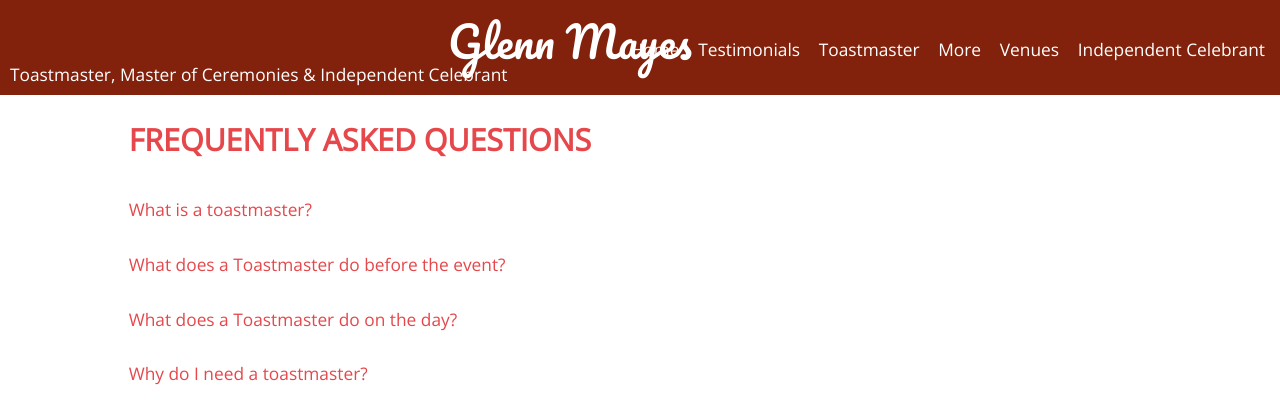
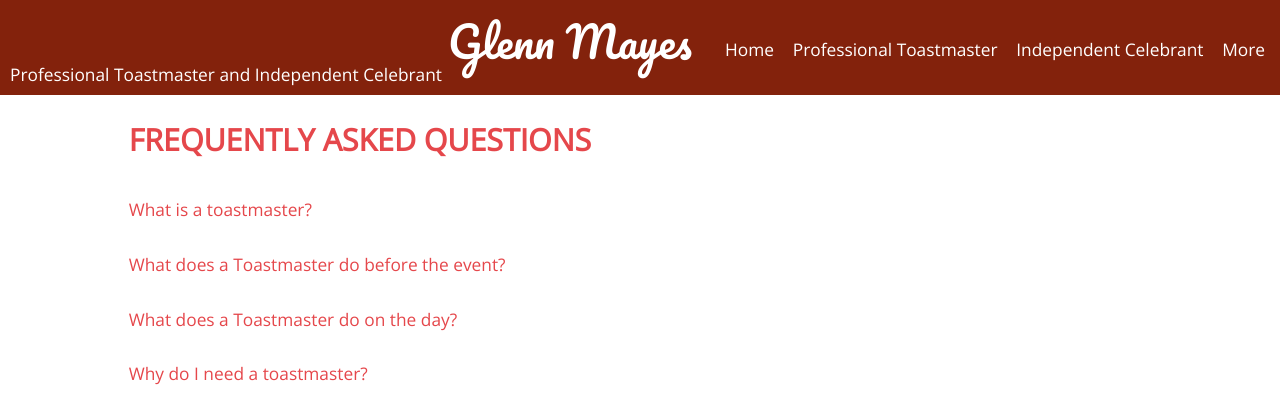
Before and after one commit to RSStudios/EssexCelebrant, an ASP.NET MVC app: page /FAQ in a window 1280 px wide. Shown: the top 417 px of the page. Run offline with ASP.NET Core 8 and stand-ins for ASP.NET MVC 5, Linux system fonts and the light colour scheme; style sheets or scripts are compiled from the project's sources; the project's own start-up code is not run, and a stand-in starts its controllers and pages; some libraries are stand-ins or nearby versions.

Commit message:
Menu updated

```diff
--- a/EssexCelebrant/Content/CSS/Menu.css
+++ b/EssexCelebrant/Content/CSS/Menu.css
@@ -47,6 +47,9 @@
   color: #fff;
   font-family: 'Pacifico', cursive;
   font-weight: normal; }
+  .glenn-title a {
+    color: #fff;
+    text-decoration: none; }
 
 .toastmaster-logo {
   margin: 0 0 0 10px;
--- a/EssexCelebrant/Content/CSS/Menu.min.css
+++ b/EssexCelebrant/Content/CSS/Menu.min.css
@@ -1 +1 @@
-nav{position:absolute;right:5px;top:23px;padding-right:5px;}nav ul{list-style-type:none;margin:0;overflow:hidden;}nav li{float:left;}nav li a,nav .dropbtn{display:inline-block;color:#fff;text-align:center;padding:0 5px;text-decoration:none;}nav li a:hover,nav .submenu:hover .dropbtn{background-color:#f00;text-decoration:none;}nav li.submenu{display:inline-block;}nav .submenu-content{display:none;position:absolute;background-color:#f9f9f9;min-width:160px;box-shadow:0 8px 16px 0 rgba(0,0,0,.2);z-index:1;}nav .submenu-content a{color:#000;padding:12px 16px;text-decoration:none;display:block;text-align:left;}nav .submenu-content a:hover{background-color:#f1f1f1;}nav .submenu:hover .submenu-content{display:block;}.glenn-title{position:absolute;top:15px;left:35%;padding:0;font-size:245%;color:#fff;font-family:'Pacifico',cursive;font-weight:normal;}.toastmaster-logo{margin:0 0 0 10px;padding:0;font-size:100%;color:#fff;position:absolute;top:48px;}
+nav{position:absolute;right:5px;top:23px;padding-right:5px;}nav ul{list-style-type:none;margin:0;overflow:hidden;}nav li{float:left;}nav li a,nav .dropbtn{display:inline-block;color:#fff;text-align:center;padding:0 5px;text-decoration:none;}nav li a:hover,nav .submenu:hover .dropbtn{background-color:#f00;text-decoration:none;}nav li.submenu{display:inline-block;}nav .submenu-content{display:none;position:absolute;background-color:#f9f9f9;min-width:160px;box-shadow:0 8px 16px 0 rgba(0,0,0,.2);z-index:1;}nav .submenu-content a{color:#000;padding:12px 16px;text-decoration:none;display:block;text-align:left;}nav .submenu-content a:hover{background-color:#f1f1f1;}nav .submenu:hover .submenu-content{display:block;}.glenn-title{position:absolute;top:15px;left:35%;padding:0;font-size:245%;color:#fff;font-family:'Pacifico',cursive;font-weight:normal;}.glenn-title a{color:#fff;text-decoration:none;}.toastmaster-logo{margin:0 0 0 10px;padding:0;font-size:100%;color:#fff;position:absolute;top:48px;}
--- a/EssexCelebrant/Content/CSS/Menu.scss
+++ b/EssexCelebrant/Content/CSS/Menu.scss
@@ -66,6 +66,11 @@
     color: #fff;
     font-family: 'Pacifico', cursive;
     font-weight: normal;
+
+ a{
+    color:#fff;
+    text-decoration:none;
+}
 }
 
 .toastmaster-logo {
--- a/EssexCelebrant/Views/Shared/_Layout.cshtml
+++ b/EssexCelebrant/Views/Shared/_Layout.cshtml
@@ -14,7 +14,7 @@
     @Scripts.Render("~/bundles/modernizr")
     @Scripts.Render("~/bundles/jquery")
 
-    <link href="~/Content/CSS/Menu.min.css" rel="stylesheet" />
+    <link href="~/Content/CSS/Menu.css" rel="stylesheet" />
 </head>
 <body>
     <!-- Header -->
@@ -25,34 +25,48 @@
                     <li class="submenu">
                         <a class="dropbtn" href="@Url.Action("Index", "Home")">Home</a>
                         <div class="submenu-content">
-                            <a href="@Url.Action("About", "Home")">About me</a>
                             <a href="@Url.Action("Contact", "Home")">Contact me</a>
                         </div>
                     </li>
-                    <li><a href="@Url.Action("Index", "Testimonials")">Testimonials</a></li>
-                    <li><a href="@Url.Action("Index", "Toastmaster")">Toastmaster</a></li>
                     <li class="submenu">
-                        <a class="dropbtn">More</a>
+                        <a class="dropbtn" href="@Url.Action("Index", "Toastmaster")">Professional Toastmaster</a>
                         <div class="submenu-content">
-                            <a href="@Url.Action("Index", "Links")">Links</a>
+                            <a href="@Url.Action("Index", "Weddings")">Weddings</a>
+                            <a href="@Url.Action("Contact", "Home")">Other celebrations</a>
+                            <a href="@Url.Action("Contact", "Home")">Dinners</a>
+                            <a href="@Url.Action("Contact", "Home")">Corporate events</a>
                             <a href="@Url.Action("Index", "FAQ")">FAQs</a>
-                            <a href="@Url.Action("Index", "Blog")">Blog</a>
+                            <a href="@Url.Action("Index", "Venues")">Venues</a>
                         </div>
                     </li>
-                    <li><a href="@Url.Action("Index", "Venues")">Venues</a></li>
                     <li class="submenu">
                         <a class="dropbtn" href="@Url.Action("Index", "Celebrant")">Independent Celebrant</a>
                         <div class="submenu-content">
                             <a href="@Url.Action("Index", "Weddings")">Weddings</a>
                             <a href="@Url.Action("Index", "Funerals")">Funerals</a>
+                            <a href="@Url.Action("Index", "FAQ")">Other celebrations</a>
+                            <a href="@Url.Action("Index", "FAQ")">FAQs</a>
+                            <a href="@Url.Action("Index", "Venues")">Venues</a>
                         </div>
                     </li>
+                    <li class="submenu">
+                        <a class="dropbtn">More</a>
+                        <div class="submenu-content">
+                            <a href="@Url.Action("About", "Home")">About me</a>
+                            <a href="@Url.Action("Index", "Blog")">Blog</a>
+                            <a href="@Url.Action("Index", "Testimonials")">Testimonials</a>
+                            <a href="@Url.Action("Index", "Testimonials")">Speech writing</a>
+                            <a href="@Url.Action("Index", "Testimonials")">Favours</a>
+                            <a href="@Url.Action("Index", "Links")">Links</a>
+                        </div>
+                    </li>
+
                 </ul>
             </nav>
         </div>
-        <div class="glenn-title">Glenn Mayes</div>
+        <div class="glenn-title"><a class="dropbtn" href="@Url.Action("Index", "Home")">Glenn Mayes</a></div>
         <div class="toastmaster-logo">
-            Toastmaster, Master of Ceremonies & Independent Celebrant
+          Professional Toastmaster and Independent Celebrant
         </div>
     </header>
 
```
Also changed, not shown: EssexCelebrant/Views/Home/Index.cshtml (+31 -7 lines).
